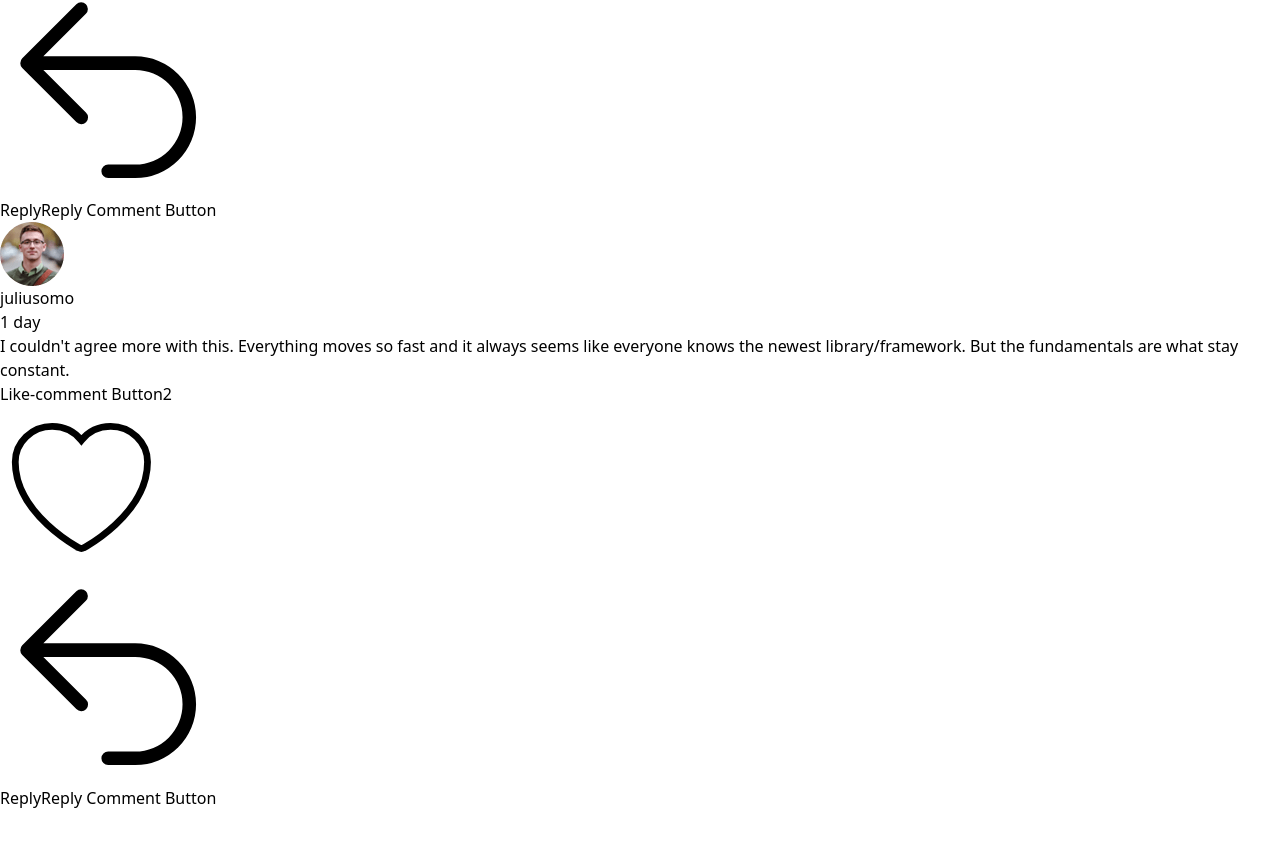
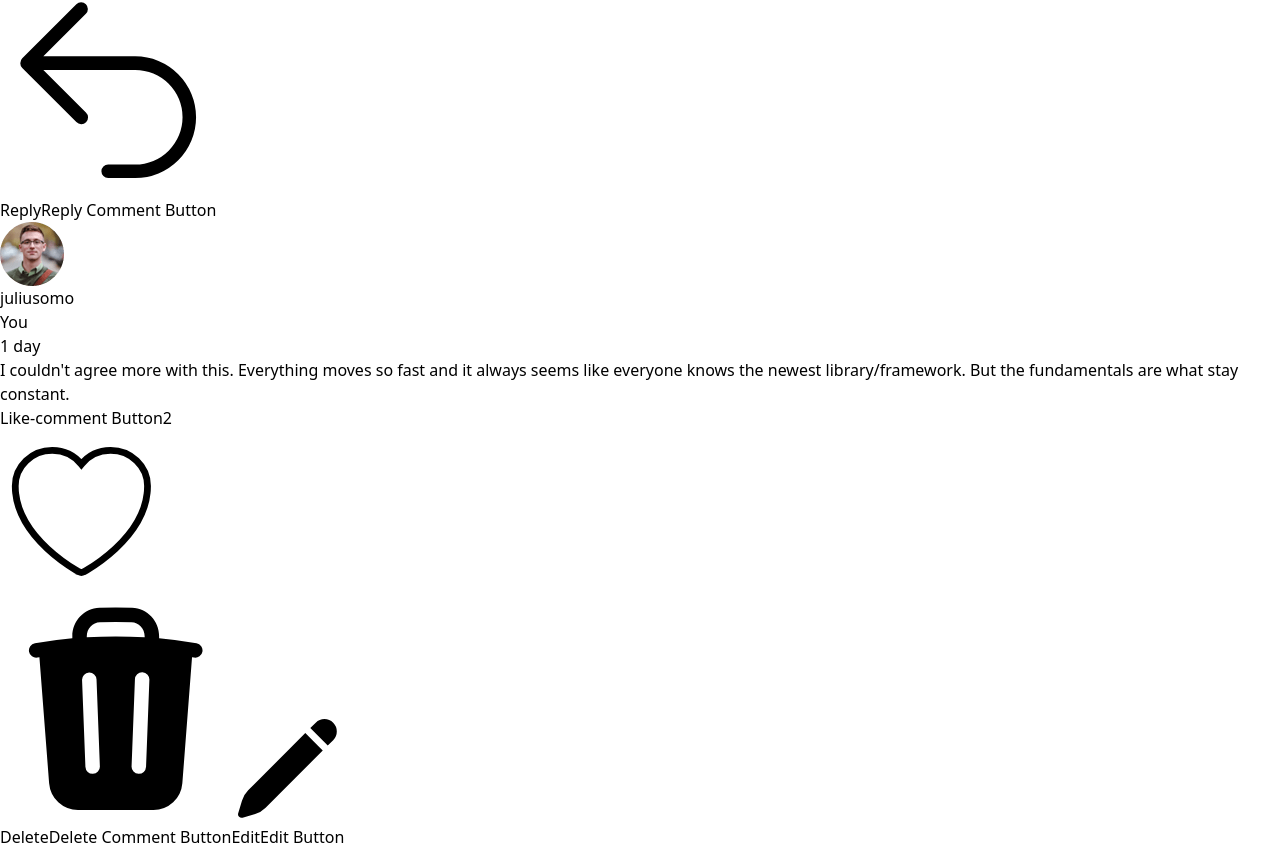
Before and after one commit to fcbvttn123/react-interactive-comment-section, a React (Vite) app: page / in a window 1280 px wide. Shown: the part 1539-2388 px from the top of the page. Before the commit the page ends 2349 px from the top, so only its background shows below. Built offline with nearby package versions, Linux system fonts and the light colour scheme.

Commit message:
Small Change
Check if the card is belong to the currently signed in user

```diff
--- a/src/components/CommentSection.jsx
+++ b/src/components/CommentSection.jsx
@@ -6,6 +6,7 @@ import {allComments} from "../data"
 
 export function CommentSection() {
   let [isOpen, setIsOpen] = useState(false);
+  let [currentSignedInUsername, setCurrentSignedInUsername] = useState("juliusomo")
 
   let cards = []
   allComments.forEach(obj => {
@@ -19,6 +20,7 @@ export function CommentSection() {
           commentLikeNumber={obj.likes}
           commentOwnerImage={obj.user.image || "No Image"}
           commentContent={obj.content}
+          isYou={obj.user.username == currentSignedInUsername}
         >
           {
             obj.replies.map(replies =>
@@ -30,6 +32,7 @@ export function CommentSection() {
                 commentLikeNumber={replies.likes}
                 commentOwnerImage={replies.user.image || "No Image"}
                 commentContent={replies.content}
+                isYou={replies.user.username == currentSignedInUsername}
               />
             )
           }
@@ -45,6 +48,7 @@ export function CommentSection() {
           commentLikeNumber={obj.likes}
           commentOwnerImage={obj.user.image || "No Image"}
           commentContent={obj.content}
+          isYou={obj.user.username == currentSignedInUsername}
         />
       cards.push(cardRendered)
     }
```
